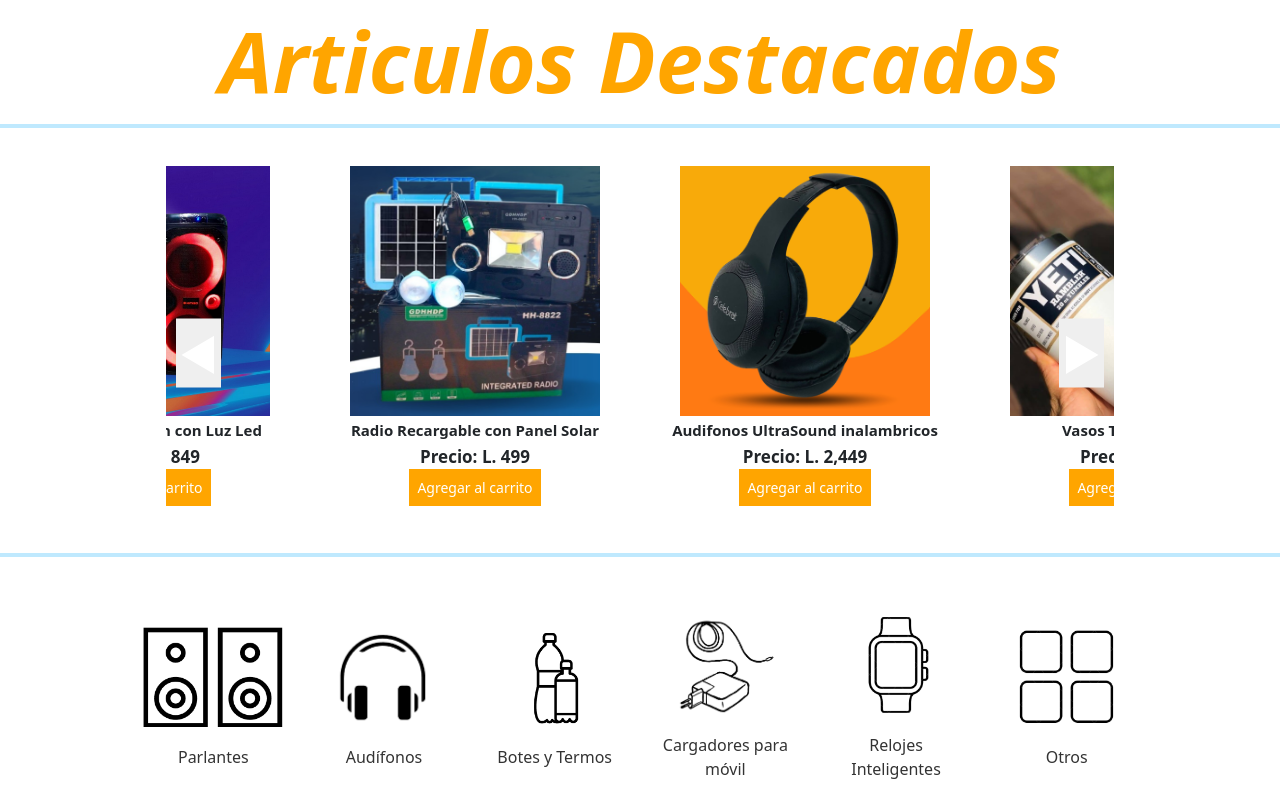
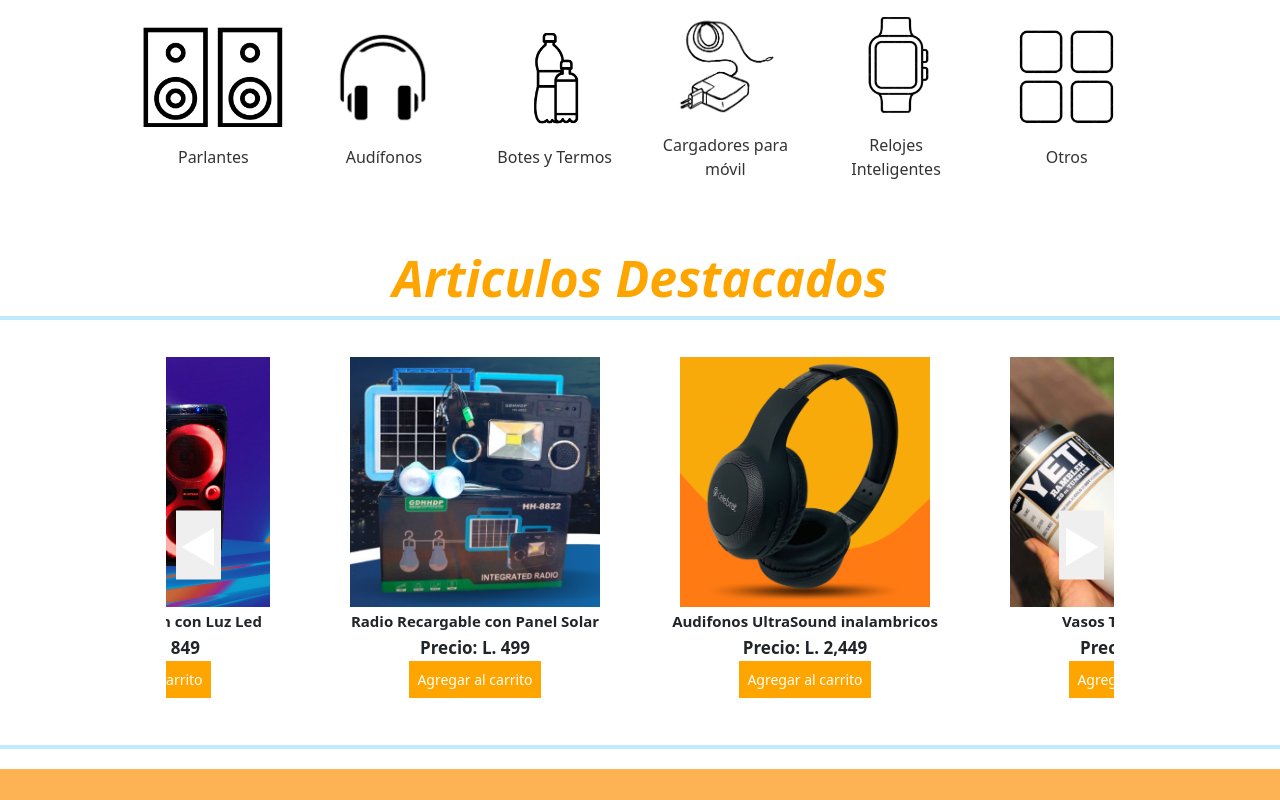
Before and after one commit to jairoaguilarts/AsiaImport, a React (Create React App) app: page /inicio in a window 1280 px wide. Shown: the part 760-1560 px from the top of the page. Built offline with nearby package versions, Linux system fonts and the light colour scheme; a web font is replaced by a local one.

Commit message:
Arreglando formatos de los css

```diff
--- a/src/components/Inicio.css
+++ b/src/components/Inicio.css
@@ -3,26 +3,26 @@
     width: 10px;
     height: 10px;
 }
+
 .section-divider {
     align-items: center;
     text-align: center;
-    background-color: #FFFFFF; /* Fondo blanco para la sección de productos */
+    background-color: #FFFFFF;
     width: 100%;
     padding: 20px 0;
 }
+
 .linea-divisora-blue-large {
-    border: 2px solid #02A6FC;
+    border: 2px solid #01A6FF;
     width: 85%;
     margin: 0 auto;
 }
+
 .linea-divisora-blue-med {
-    border: 2px solid #02A6FC;
+    border: 2px solid #01A6FF;
     width: 105%;
     margin: 0 auto;
 }
-
-
-
 
 /* <Productos Destacados> */
 .destacado-container {
@@ -36,7 +36,7 @@
 }
 
 .destacado-text {
-    font-size: 85px;
+    font-size: 50px;
     font-weight: bold;
     font-style: italic;
     color: orange;
@@ -45,21 +45,22 @@
 
 @media (max-width: 768px) {
     .destacado-text {
-        font-size: 40px;
+        font-size: 30px;
         font-weight: bold;
         font-style: italic;
         color: orange;
         margin: 0 auto;
     }
+
     .destacado-container {
-        flex-wrap: wrap; /* Permite que los elementos se ajusten en varias líneas si es necesario */
-        padding: 2%; /* Ajusta el relleno para pantallas más pequeñas */
-        width: 100%; /* Usa el ancho completo para más espacio */
-        height: auto; /* Altura automática para acomodar contenido envuelto */
+        flex-wrap: wrap;
+        padding: 2%;
+        width: 100%;
+        height: auto;
     }
 
     .destacado-text {
-        font-size: 40px; /* Reduce el tamaño de la fuente para adaptarse a pantallas más pequeñas */
+        font-size: 40px;
         margin: 0 auto;
     }
 
@@ -75,9 +76,6 @@
         margin: 0 auto;
     }
 }
-
-
-
 
 .destacado-product-container {
     position: relative;
@@ -110,12 +108,14 @@
     transition: transform 0.3s ease-in-out;
     backface-visibility: hidden;
 }
+
 .elemento img {
     width: 250px;
     height: 250px;
     object-fit: fill;
     transition: transform 0.3s ease;
 }
+
 .elemento img:hover {
     box-shadow: 0 8px 12px rgba(0, 0, 0, 0.1);
     transform: scaleY(1.2);
@@ -143,14 +143,12 @@
     font-size: 14px;
     cursor: pointer;
 }
+
 .elemento button:hover {
-    background-color: #0277bd; /* Cambia el color al hacer hover */
+    background-color: #0277bd;
 }
 
-
-.prev-btn,
-.next-btn {
-
+.prev-btn, .next-btn {
     color: white;
     border: none;
     padding: 3px;
@@ -175,8 +173,6 @@
     background-color: #02a4fc39;
 }
 /* <Productos Destacados> */
-
-
 
 /* <Categorias> */
 .product-section {
--- a/src/components/Inicio.js
+++ b/src/components/Inicio.js
@@ -87,12 +87,6 @@ function Inicio() {
           className="d-block w-100" src={PromocionAsia} alt="First slide" />
         </Carousel.Item>
       </Carousel>
-      <div className="section-divider">
-        <p className="destacado-text"> Articulos Destacados </p>
-        <hr className="linea-divisora-blue-large" />
-        <Carrusel productos={productos} />
-        <hr className="linea-divisora-blue-med" />
-      </div>
       <div className="product-section">
         <div className="product-container">
           <a href="/parlantes" className="product-item">
@@ -121,6 +115,12 @@ function Inicio() {
           </a>
         </div>
       </div>
+      <div className="section-divider">
+        <p className="destacado-text"> Articulos Destacados </p>
+        <hr className="linea-divisora-blue-large" />
+        <Carrusel productos={productos} />
+        <hr className="linea-divisora-blue-med" />
+      </div>
     </div>
   );
 }
--- a/src/components/Navibar.css
+++ b/src/components/Navibar.css
@@ -19,9 +19,7 @@
 
 .navbar-logo img {
   height: 80px;
-  /* Reduced height */
   max-width: 100%;
-  /* Ensure the logo is not bigger than its container */
 }
 
 .brand-name {
@@ -40,20 +38,16 @@
   list-style: none;
   padding: 0;
   margin: 0 0 0 30px;
-  /* Adjusted margin */
   transition: transform 0.3s ease;
 }
 
 .menu-item {
   padding: 5px 10px;
-  /* Reduced padding */
   margin-right: 10px;
-  /* Reduced margin */
   color: #000;
   cursor: pointer;
   font-family: 'Montserrat', sans-serif;
   font-size: 16px;
-  /* Adjusted font size */
   font-weight: bold;
   text-decoration: none;
   white-space: nowrap;
@@ -96,22 +90,17 @@
 
 .search-container {
   display: flex;
-  /* Mostrar la barra de búsqueda */
   margin-left: 0;
-  /* Alinea la barra de búsqueda a la derecha */
   position: relative;
 }
 
 .search-box {
   padding: 8px 32px 8px 8px;
-  /* Añade un padding a la derecha para hacer espacio para el icono de la lupa */
   padding-right: 40px;
   font-size: 16px;
   border: 3px solid #02A6FC;
   border-radius: 12px;
   width: 900px;
-  /* o el ancho que desees */
-  /* Asegúrate de que el input no tenga un borde derecho para que el botón parezca parte del input */
 }
 
 .search-button {
@@ -130,15 +119,12 @@
 
 .search-button img {
   width: 80%;
-  /* Ajusta el ancho del ícono para llenar el botón */
   height: auto;
-  /* Asegura que la altura del ícono se escale proporcionalmente */
   opacity: 0.4;
 }
 
 .icon-lupa-container {
   display: none;
-  /* Oculto por defecto */
 }
 
 .barraCategorias {
@@ -148,7 +134,6 @@
   justify-content: space-between;
   align-items: center;
   border-bottom: 10px;
-  /* Agrega otros estilos según tus necesidades */
 }
 
 .categorias {
@@ -194,25 +179,21 @@
   font-size: 15px;
 }
 
-/*/estilos pantalla pequena*/
+/*estilos pantalla pequena*/
 @media (max-width: 1435px) {
 
   .icon-lupa-container {
     display: flex;
     position: absolute;
     right: 130px;
-    /* Ajusta esto para mover más a la derecha según sea necesario */
     top: 30px;
   }
+
   .icon-container {
     position: absolute;
-    /* Posición absoluta para sacar de flujo normal y poder posicionar */
     top: 20px;
-    /* Espacio desde la parte superior del navbar */
     right: 10px;
-    /* Espacio desde la parte derecha del navbar */
     flex-direction: row;
-    /* Los íconos se apilan verticalmente */
   }
 
   .search-container {
@@ -224,25 +205,27 @@
     width: 110%;
     z-index: 10;
   }
+
   .search-wrapper {
-    position: absolute; /* Establece un contexto de apilamiento */
+    position: absolute;
     width: 100%;
     top: 40px;
   }
+
   .search-button {
     position: absolute;
-  z-index: 11; /* Mayor que .search-container para que aparezca encima */
+    z-index: 11;
     top: 85px;
-  /* Añade top, right, o left si necesitas posicionar específicamente el botón */
   }
-.search-container, .search-button {
+
+  .search-container,
+  .search-button {
     display: none;
   }
 
   .search-open {
-  display: block; /* O el display que corresponda */
+    display: block;
   }
-
 
   .search-active .search-container {
     display: flex;
@@ -250,7 +233,6 @@
 
   .search-active .search-box {
     width: calc(100% - 50px);
-    /* Ajustar el ancho para dejar espacio a los íconos */
   }
 
   .menu {
@@ -278,6 +260,7 @@
     padding: auto;
     margin-right: -20px;
   }
+
   .icon-button:last-child {
     margin-right: 20px;
   }
@@ -292,18 +275,15 @@
 
   .navbar {
     position: relative;
-    /* Establece la referencia para la posición absoluta de los íconos */
   }
-
-
 
   .menu-open+.icon-container {
     right: 20px;
-    /* Ajusta el espacio a la derecha si es necesario */
   }
 
   .brand-name {
     font-size: 20px;
     margin-left: 5px;
   }
+
 }
--- a/src/components/Navibar.js
+++ b/src/components/Navibar.js
@@ -144,13 +144,13 @@ const Navibar = () => {
                     className='botonAdicional '
                     id="nav-dropdown-categorias"
                     title={
-                <span style={{color:"white"}}>
+                      <span style={{ color: "white" }}>
                         <img src={menuIcon} alt='Categ' className='icon' />
                         CATEGORIAS
                       </span>
                     }
                   >
-              <NavDropdown.Item  href="#accion">
+                    <NavDropdown.Item href="#accion">
                       Parlantes
                       <img src={parlantesImage} height="40px" alt="Parlantes" style={{ border: '7px solid #fff' }} />
                     </NavDropdown.Item>
```
Also changed, not shown: 1 other file (tests, documents, lock files or other folders). Lines whose indentation alone changed are shown as unchanged.
